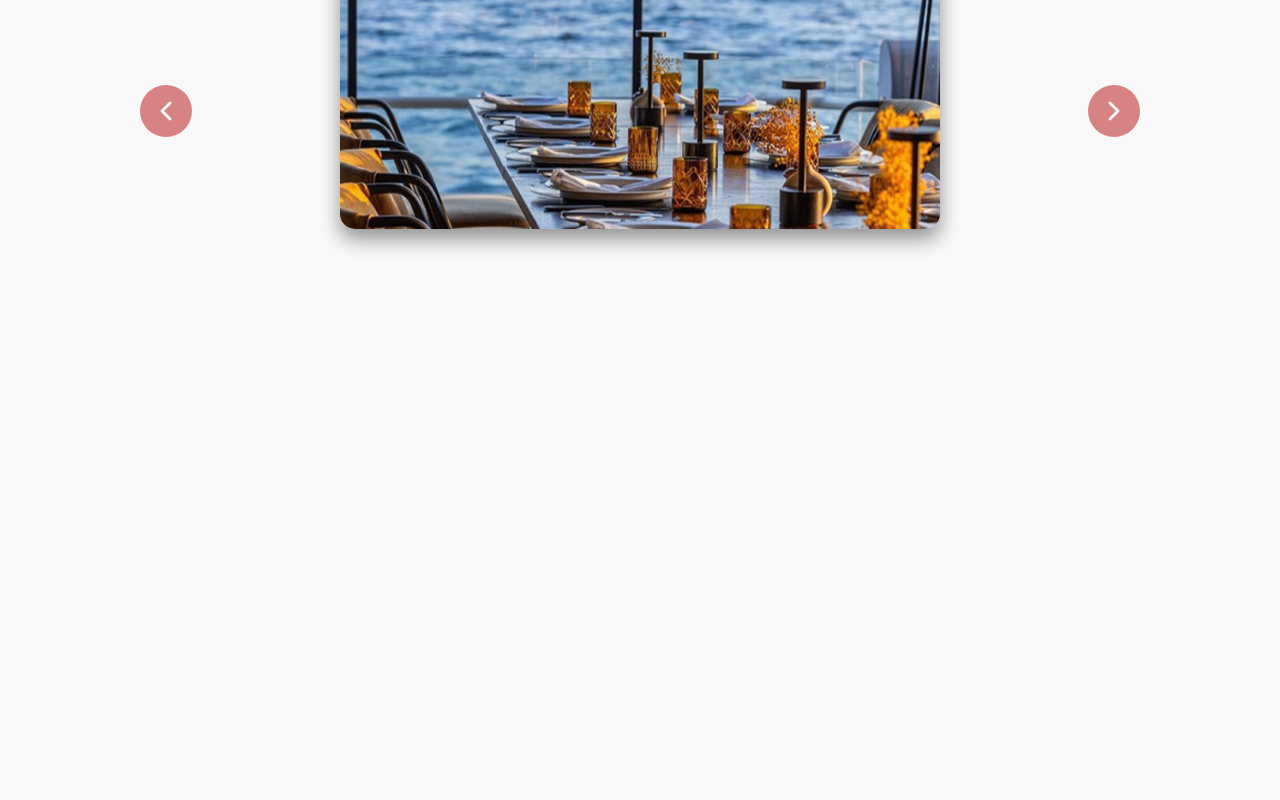
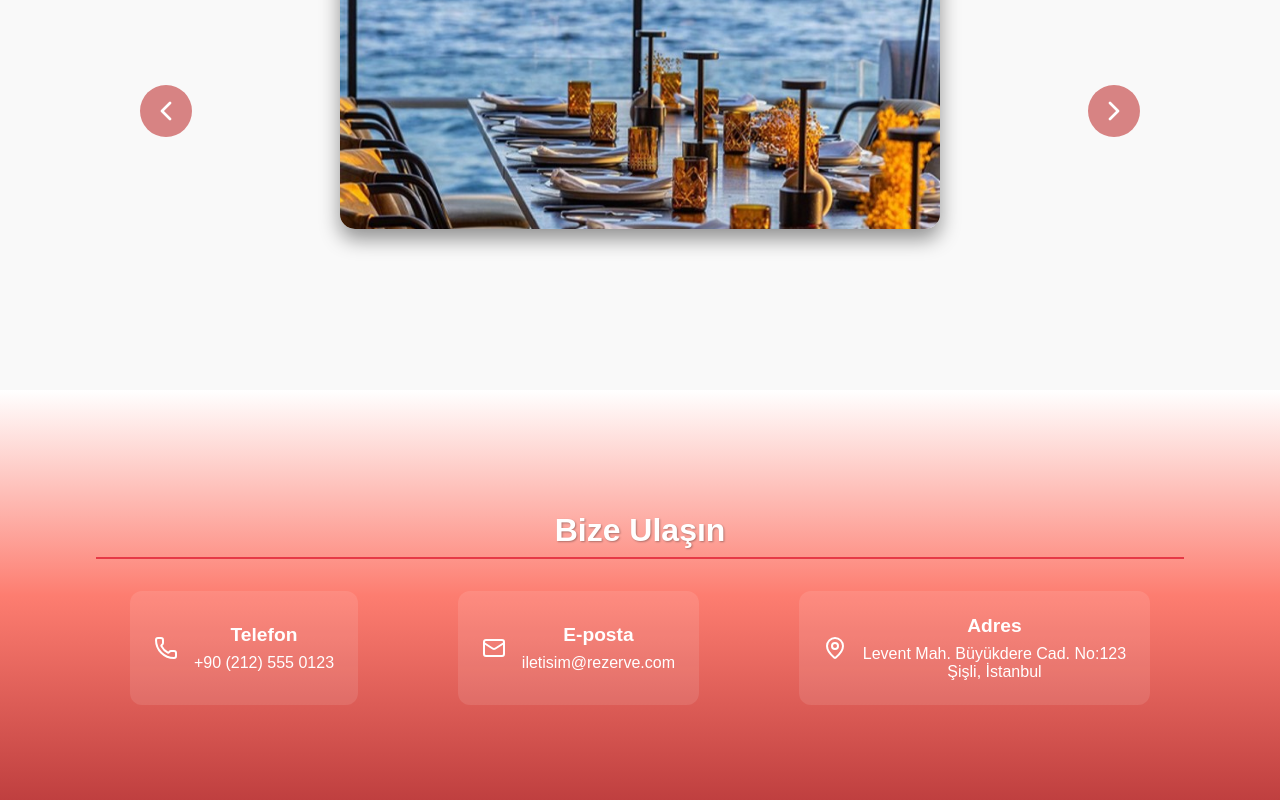
Before and after one commit to gtu-reservation-system/frontend, a React (Create React App) app: page / in a window 1280 px wide. Shown: the part 1160-1960 px from the top of the page. Before the commit the page ends 1742 px from the top, so only its background shows below. Built offline with nearby package versions, Linux system fonts and the light colour scheme.

Commit message:
contact information

```diff
--- a/src/pages/Home.css
+++ b/src/pages/Home.css
@@ -463,3 +463,87 @@ body {
     padding: 5px;
   }
 }
+
+
+/* Add these styles to your existing CSS file */
+
+.contact-container {
+  max-width: 1200px;
+  margin: 0 auto;
+  color: white;
+  text-align: center;
+}
+
+.contact-title {
+  font-size: 2rem;
+  margin-bottom: 2rem;
+  text-shadow: 1px 1px 2px rgba(0, 0, 0, 0.3);
+}
+
+.contact-info {
+  display: flex;
+  justify-content: space-around;
+  flex-wrap: wrap;
+  gap: 2rem;
+}
+
+.contact-item {
+  display: flex;
+  align-items: center;
+  gap: 1rem;
+  background: rgba(255, 255, 255, 0.1);
+  padding: 1.5rem;
+  border-radius: 12px;
+  transition: transform 0.3s ease, box-shadow 0.3s ease;
+}
+
+.contact-item:hover {
+  transform: translateY(-5px);
+  box-shadow: 0 5px 15px rgba(0, 0, 0, 0.2);
+}
+
+.contact-icon {
+  width: 24px;
+  height: 24px;
+}
+
+.contact-item h3 {
+  margin: 0 0 0.5rem 0;
+  font-size: 1.2rem;
+}
+
+.contact-item p {
+  margin: 0;
+  font-size: 1rem;
+}
+
+.dark-mode .contact-item {
+  background: rgba(253, 211, 141, 0.1);
+}
+
+/* Responsive adjustments */
+@media screen and (max-width: 768px) {
+  .contact-info {
+    flex-direction: column;
+    align-items: center;
+  }
+
+  .contact-item {
+    width: 80%;
+  }
+
+  .contact-title {
+    font-size: 1.5rem;
+  }
+}
+
+@media screen and (max-width: 480px) {
+  .contact-item {
+    width: 90%;
+    padding: 1rem;
+  }
+
+  .contact-title {
+    font-size: 1.2rem;
+  }
+}
--- a/src/pages/Home.js
+++ b/src/pages/Home.js
@@ -1,6 +1,6 @@
 import React, { useState, useEffect } from 'react';
 import { useNavigate } from 'react-router-dom';
-import { ChevronLeft, ChevronRight } from 'lucide-react';
+import { ChevronLeft, ChevronRight, Phone, Mail, MapPin } from 'lucide-react';
 import './Home.css';
 
 const Home = () => {
@@ -62,7 +62,6 @@ const Home = () => {
           >
             <ChevronLeft size={32} />
           </button>
-
           <div className="carousel-image-wrapper">
             <img
               src={carouselImages[currentImageIndex]}
@@ -70,7 +69,6 @@ const Home = () => {
               className="carousel-image"
             />
           </div>
-
           <button
             className="carousel-button next"
             onClick={nextImage}
@@ -80,8 +78,34 @@ const Home = () => {
         </div>
       </div>
 
-      <div className="white-panel"> </div>
-
+      <div className="red-panel">
+        <div className="contact-container">
+          <h2 className="contact-title">Bize Ulaşın</h2>
+          <div className="contact-info">
+            <div className="contact-item">
+              <Phone className="contact-icon" />
+              <div>
+                <h3>Telefon</h3>
+                <p>+90 (212) 555 0123</p>
+              </div>
+            </div>
+            <div className="contact-item">
+              <Mail className="contact-icon" />
+              <div>
+                <h3>E-posta</h3>
+                <p>iletisim@rezerve.com</p>
+              </div>
+            </div>
+            <div className="contact-item">
+              <MapPin className="contact-icon" />
+              <div>
+                <h3>Adres</h3>
+                <p>Levent Mah. Büyükdere Cad. No:123<br />Şişli, İstanbul</p>
+              </div>
+            </div>
+          </div>
+        </div>
+      </div>
     </div>
   );
 };
```
